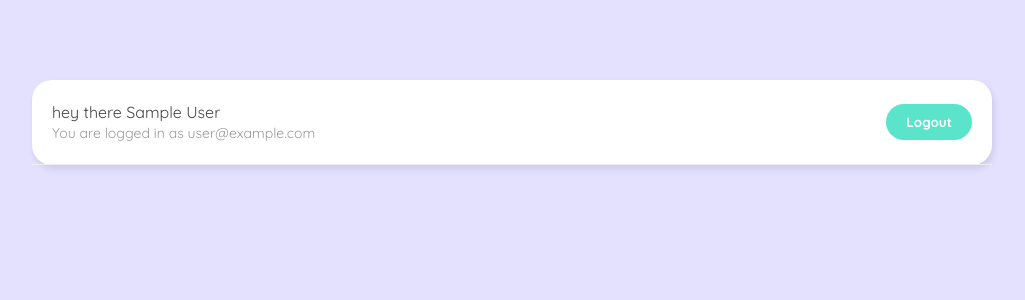
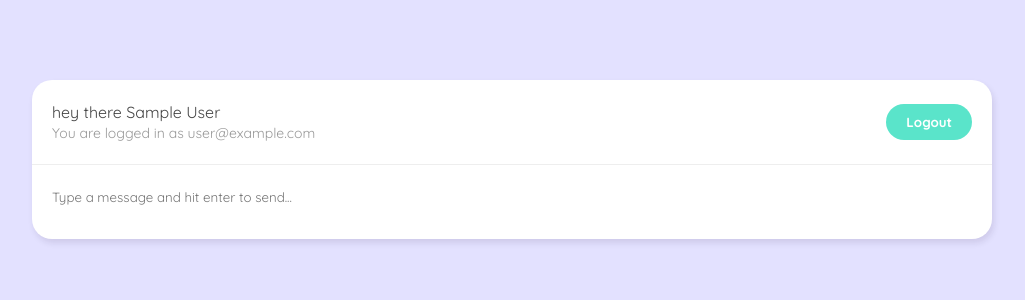
Before and after one commit to VisheshSingh/chatting-ninja, a Vue app: page /chatroom in a window 1280 px wide. Shown: the top 300 px of the page, without its empty margins (128-1153 px from the left). Built offline with nearby package versions, Linux system fonts and the light colour scheme; no server answers; sample sign-in values are in the browser's storage.

Commit message:
NewChatForm comp

```diff
--- /dev/null
+++ b/src/components/NewChatForm.vue
@@ -0,0 +1,44 @@
+<template>
+  <form>
+    <textarea
+      placeholder="Type a message and hit enter to send..."
+      v-model="message"
+      @keypress.enter.prevent="handleSubmit"
+    ></textarea>
+  </form>
+</template>
+
+<script>
+import { ref } from 'vue';
+export default {
+  name: 'NewChatForm',
+  setup() {
+    const message = ref('');
+
+    const handleSubmit = () => {
+      console.log(message.value);
+      message.value = '';
+    };
+
+    return { message, handleSubmit };
+  },
+};
+</script>
+
+<style>
+form {
+  margin: 10px;
+}
+
+form textarea {
+  padding: 10px;
+  margin: 4px auto;
+  width: 100%;
+  box-sizing: border-box;
+  outline: none;
+  border-radius: 20px;
+  border: 0;
+  font-family: inherit;
+  resize: none;
+}
+</style>
--- a/src/views/Chatroom.vue
+++ b/src/views/Chatroom.vue
@@ -1,11 +1,13 @@
 <template>
   <div class="container">
     <Navbar />
+    <NewChatForm />
   </div>
 </template>
 
 <script>
 import Navbar from '../components/Navbar';
+import NewChatForm from '../components/NewChatForm';
 import getUser from '../composables/getUser';
 import { watch } from 'vue';
 import { useRouter } from 'vue-router';
@@ -14,6 +16,7 @@
   name: 'Chatroom',
   components: {
     Navbar,
+    NewChatForm,
   },
   setup() {
     const { user } = getUser();
```
